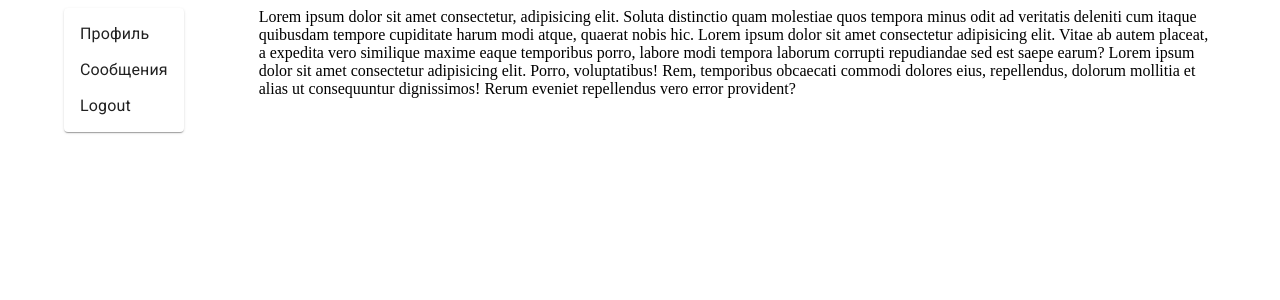
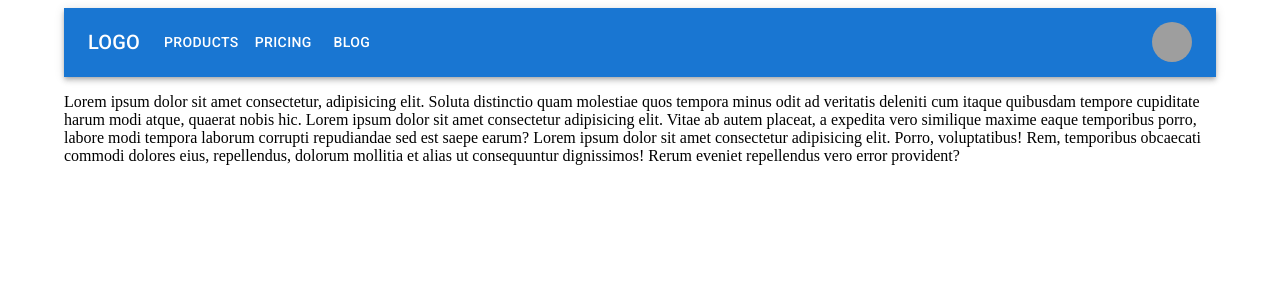
Before and after one commit to ovenmen/atom-cms, a Next.js app: page / in a window 1280 px wide. Shown: the top 300 px of the page. Built offline with nearby package versions, Linux system fonts and the light colour scheme; grey boxes are pictures that could not be loaded.

Commit message:
feat: Добавлено респонсивное меню

```diff
--- /dev/null
+++ b/components/responsive-app-bar.tsx
@@ -0,0 +1,131 @@
+import React, { FC } from 'react';
+import { AppBar, Avatar, Box, Button, Container, IconButton, Menu, MenuItem, Toolbar, Tooltip, Typography } from '@mui/material';
+import MenuIcon from '@mui/icons-material/Menu';
+
+const pages = ['Products', 'Pricing', 'Blog'];
+const settings = ['Profile', 'Account', 'Dashboard', 'Logout'];
+
+const ResponsiveAppBar: FC = () => {
+    const [anchorElNav, setAnchorElNav] = React.useState<null | HTMLElement>(null);
+    const [anchorElUser, setAnchorElUser] = React.useState<null | HTMLElement>(null);
+
+    const handleOpenNavMenu = (event: React.MouseEvent<HTMLElement>) => {
+        setAnchorElNav(event.currentTarget);
+    };
+    const handleOpenUserMenu = (event: React.MouseEvent<HTMLElement>) => {
+        setAnchorElUser(event.currentTarget);
+    };
+
+    const handleCloseNavMenu = () => {
+        setAnchorElNav(null);
+    };
+
+    const handleCloseUserMenu = () => {
+        setAnchorElUser(null);
+    };
+
+    return (
+        <AppBar position="static">
+            <Container maxWidth="xl">
+                <Toolbar disableGutters>
+                    <Typography
+                        variant="h6"
+                        noWrap
+                        component="div"
+                        sx={{ mr: 2, display: { xs: 'none', md: 'flex' } }}
+                    >
+            LOGO
+                    </Typography>
+
+                    <Box sx={{ flexGrow: 1, display: { xs: 'flex', md: 'none' } }}>
+                        <IconButton
+                            size="large"
+                            aria-label="account of current user"
+                            aria-controls="menu-appbar"
+                            aria-haspopup="true"
+                            onClick={handleOpenNavMenu}
+                            color="inherit"
+                        >
+                            <MenuIcon />
+                        </IconButton>
+                        <Menu
+                            id="menu-appbar"
+                            anchorEl={anchorElNav}
+                            anchorOrigin={{
+                                vertical: 'bottom',
+                                horizontal: 'left',
+                            }}
+                            keepMounted
+                            transformOrigin={{
+                                vertical: 'top',
+                                horizontal: 'left',
+                            }}
+                            open={Boolean(anchorElNav)}
+                            onClose={handleCloseNavMenu}
+                            sx={{
+                                display: { xs: 'block', md: 'none' },
+                            }}
+                        >
+                            {pages.map((page) => (
+                                <MenuItem key={page} onClick={handleCloseNavMenu}>
+                                    <Typography textAlign="center">{page}</Typography>
+                                </MenuItem>
+                            ))}
+                        </Menu>
+                    </Box>
+                    <Typography
+                        variant="h6"
+                        noWrap
+                        component="div"
+                        sx={{ flexGrow: 1, display: { xs: 'flex', md: 'none' } }}
+                    >
+            LOGO
+                    </Typography>
+                    <Box sx={{ flexGrow: 1, display: { xs: 'none', md: 'flex' } }}>
+                        {pages.map((page) => (
+                            <Button
+                                key={page}
+                                onClick={handleCloseNavMenu}
+                                sx={{ my: 2, color: 'white', display: 'block' }}
+                            >
+                                {page}
+                            </Button>
+                        ))}
+                    </Box>
+
+                    <Box sx={{ flexGrow: 0 }}>
+                        <Tooltip title="Open settings">
+                            <IconButton onClick={handleOpenUserMenu} sx={{ p: 0 }}>
+                                <Avatar alt="Remy Sharp" src="/static/images/avatar/2.jpg" />
+                            </IconButton>
+                        </Tooltip>
+                        <Menu
+                            sx={{ mt: '45px' }}
+                            id="menu-appbar"
+                            anchorEl={anchorElUser}
+                            anchorOrigin={{
+                                vertical: 'top',
+                                horizontal: 'right',
+                            }}
+                            keepMounted
+                            transformOrigin={{
+                                vertical: 'top',
+                                horizontal: 'right',
+                            }}
+                            open={Boolean(anchorElUser)}
+                            onClose={handleCloseUserMenu}
+                        >
+                            {settings.map((setting) => (
+                                <MenuItem key={setting} onClick={handleCloseUserMenu}>
+                                    <Typography textAlign="center">{setting}</Typography>
+                                </MenuItem>
+                            ))}
+                        </Menu>
+                    </Box>
+                </Toolbar>
+            </Container>
+        </AppBar>
+    );
+};
+
+export default ResponsiveAppBar;
--- a/pages/index.tsx
+++ b/pages/index.tsx
@@ -1,15 +1,15 @@
 import { FC } from 'react';
 import { Container, Grid } from '@mui/material';
 
-import SideMenu from '../components/side-menu';
+import ResponsiveAppBar from '../components/responsive-app-bar';
 
 const Home: FC = () => (
     <Container maxWidth="lg">
         <Grid container spacing={2}>
-            <Grid item xs={2}>
-                <SideMenu />
+            <Grid item xs={12}>
+                <ResponsiveAppBar />
             </Grid>
-            <Grid item xs={10}>
+            <Grid item xs={12}>
                 Lorem ipsum dolor sit amet consectetur, adipisicing elit. Soluta distinctio quam molestiae quos tempora minus odit ad veritatis deleniti cum itaque quibusdam tempore cupiditate harum modi atque, quaerat nobis hic.
                 Lorem ipsum dolor sit amet consectetur adipisicing elit. Vitae ab autem placeat, a expedita vero similique maxime eaque temporibus porro, labore modi tempora laborum corrupti repudiandae sed est saepe earum?
                 Lorem ipsum dolor sit amet consectetur adipisicing elit. Porro, voluptatibus! Rem, temporibus obcaecati commodi dolores eius, repellendus, dolorum mollitia et alias ut consequuntur dignissimos! Rerum eveniet repellendus vero error provident?
```
Also changed, not shown: components/app-navigation.tsx (deleted, +0 -7 lines).
